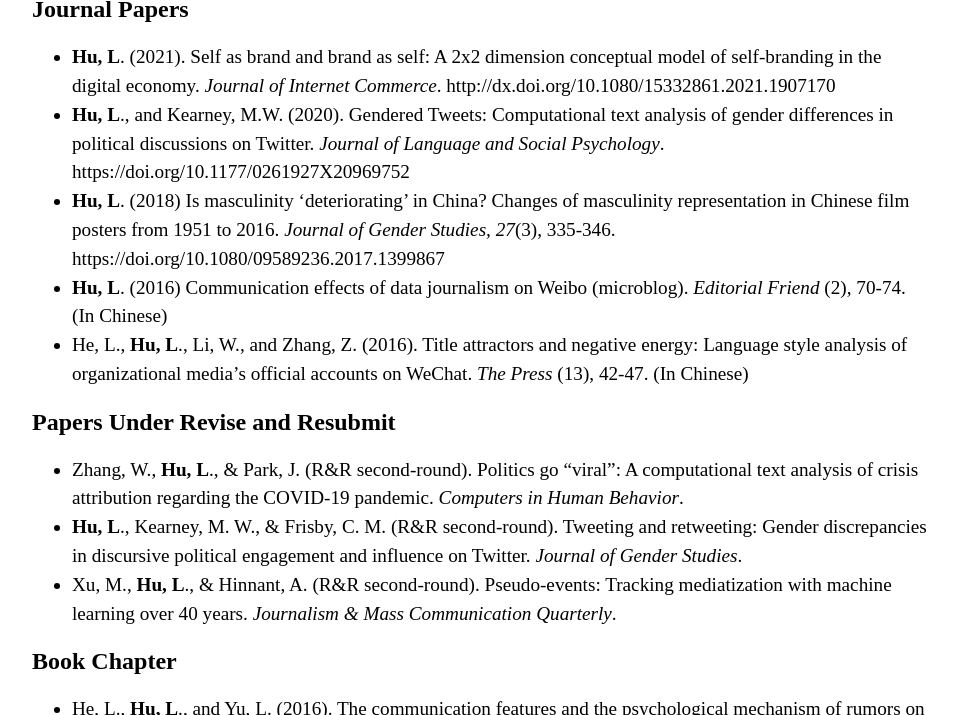
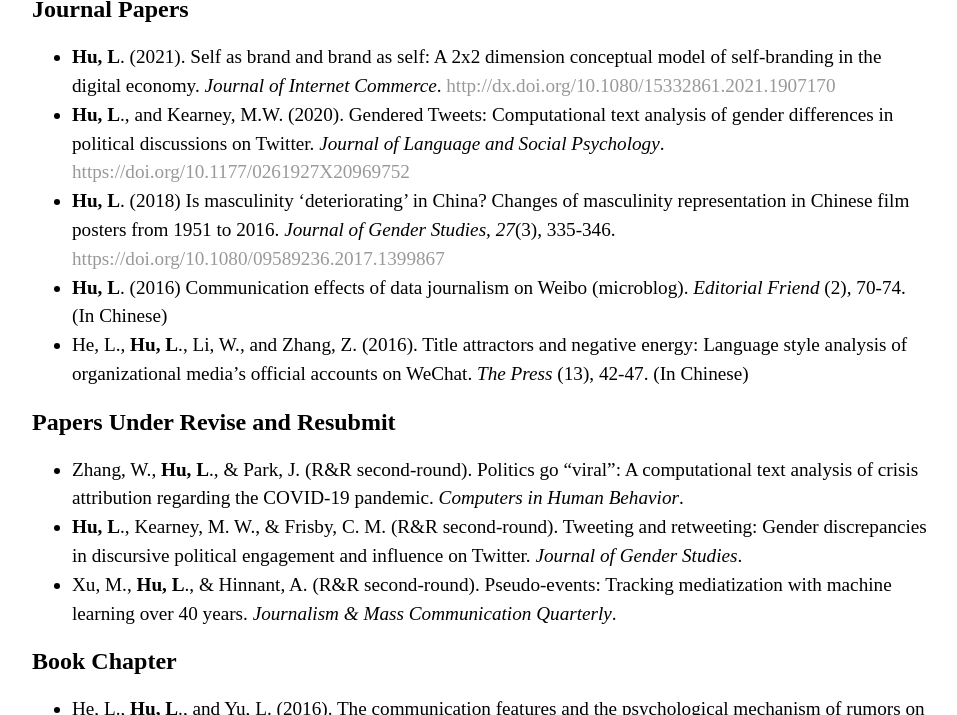
Before and after one commit to LingshuHu/lingshuhu.github.io, a Jekyll site: the page built from research/index.html, in a window 1280 px wide and 900 px high, scrolled down 841 px, cut to the strip 185-900 px from the top of the window. Shown: the whole strip, without its empty margins (160-1117 px from the left). Built offline with Jekyll 4.4.1, drawn with Linux system fonts in a browser that asks for light colours; part of the change alters nothing that is shown.

```diff
--- a/research/index.html
+++ b/research/index.html
@@ -10,9 +10,9 @@ title: Research
 
 	    <h2>Journal Papers</h2>
 		<ul>
-			<li><b>Hu, L</b>. (2021). Self as brand and brand as self: A 2x2 dimension conceptual model of self-branding in the digital economy. <em>Journal of Internet Commerce</em>. http://dx.doi.org/10.1080/15332861.2021.1907170</li>
-			<li><b>Hu, L</b>., and Kearney, M.W. (2020). Gendered Tweets: Computational text analysis of gender differences in political discussions on Twitter. <em>Journal of Language and Social Psychology</em>. https://doi.org/10.1177/0261927X20969752</li>
-			<li><b>Hu, L</b>. (2018) Is masculinity ‘deteriorating’ in China? Changes of masculinity representation in Chinese film posters from 1951 to 2016. <em>Journal of Gender Studies, 27</em>(3), 335-346. https://doi.org/10.1080/09589236.2017.1399867</li>
+			<li><b>Hu, L</b>. (2021). Self as brand and brand as self: A 2x2 dimension conceptual model of self-branding in the digital economy. <em>Journal of Internet Commerce</em>. <a href="http://dx.doi.org/10.1080/15332861.2021.1907170">http://dx.doi.org/10.1080/15332861.2021.1907170</a></li>
+			<li><b>Hu, L</b>., and Kearney, M.W. (2020). Gendered Tweets: Computational text analysis of gender differences in political discussions on Twitter. <em>Journal of Language and Social Psychology</em>. <a href="https://doi.org/10.1177/0261927X20969752">https://doi.org/10.1177/0261927X20969752</a></li>
+			<li><b>Hu, L</b>. (2018) Is masculinity ‘deteriorating’ in China? Changes of masculinity representation in Chinese film posters from 1951 to 2016. <em>Journal of Gender Studies, 27</em>(3), 335-346. <a href="https://doi.org/10.1080/09589236.2017.1399867">https://doi.org/10.1080/09589236.2017.1399867</a></li>
 			<li><b>Hu, L</b>. (2016) Communication effects of data journalism on Weibo (microblog). <em>Editorial Friend</em> (2), 70-74. (In Chinese)</li>
 			<li>He, L., <b>Hu, L</b>., Li, W., and Zhang, Z. (2016). Title attractors and negative energy: Language style analysis of organizational media’s official accounts on WeChat. <em>The Press</em> (13), 42-47. (In Chinese)</li>
 		</ul>
```
